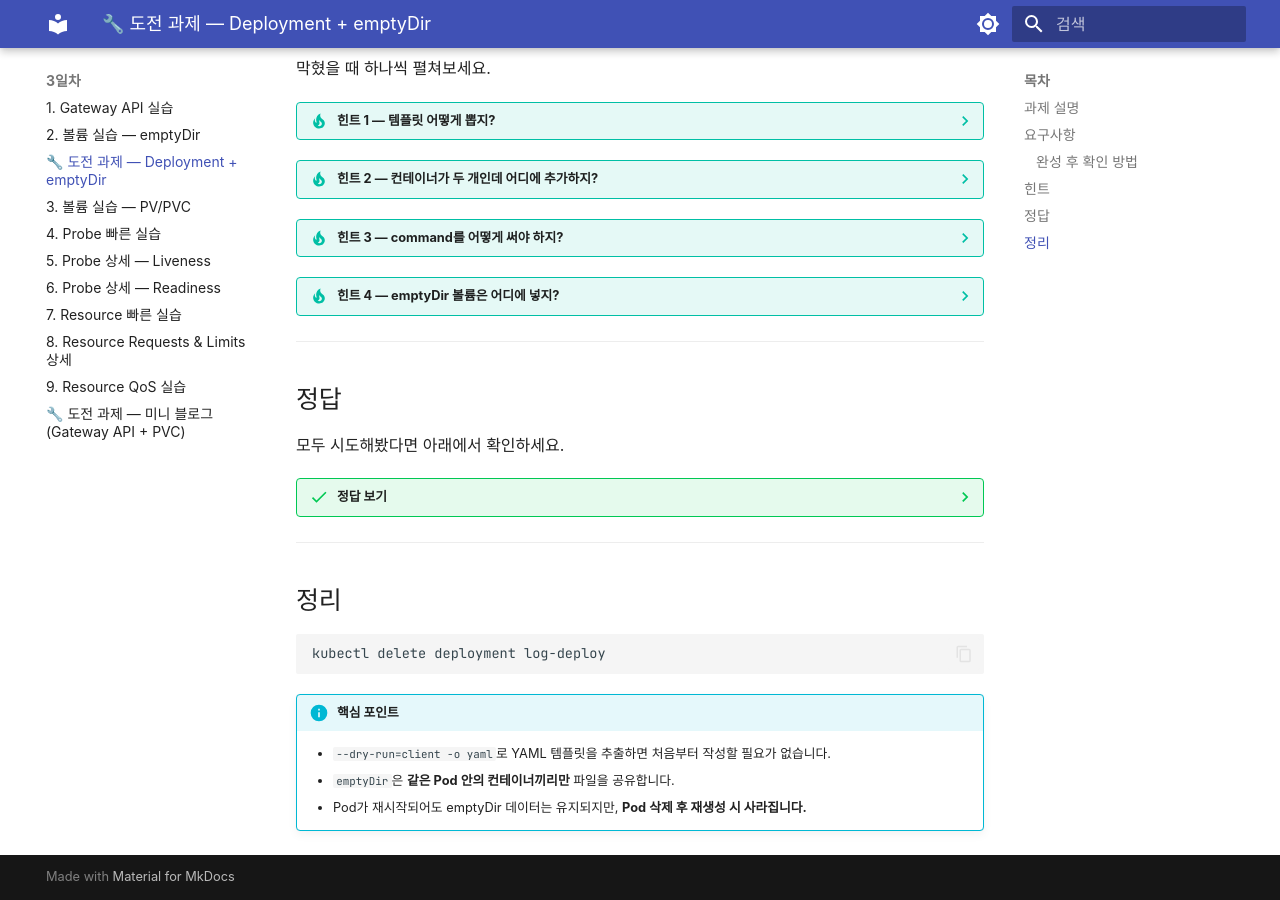
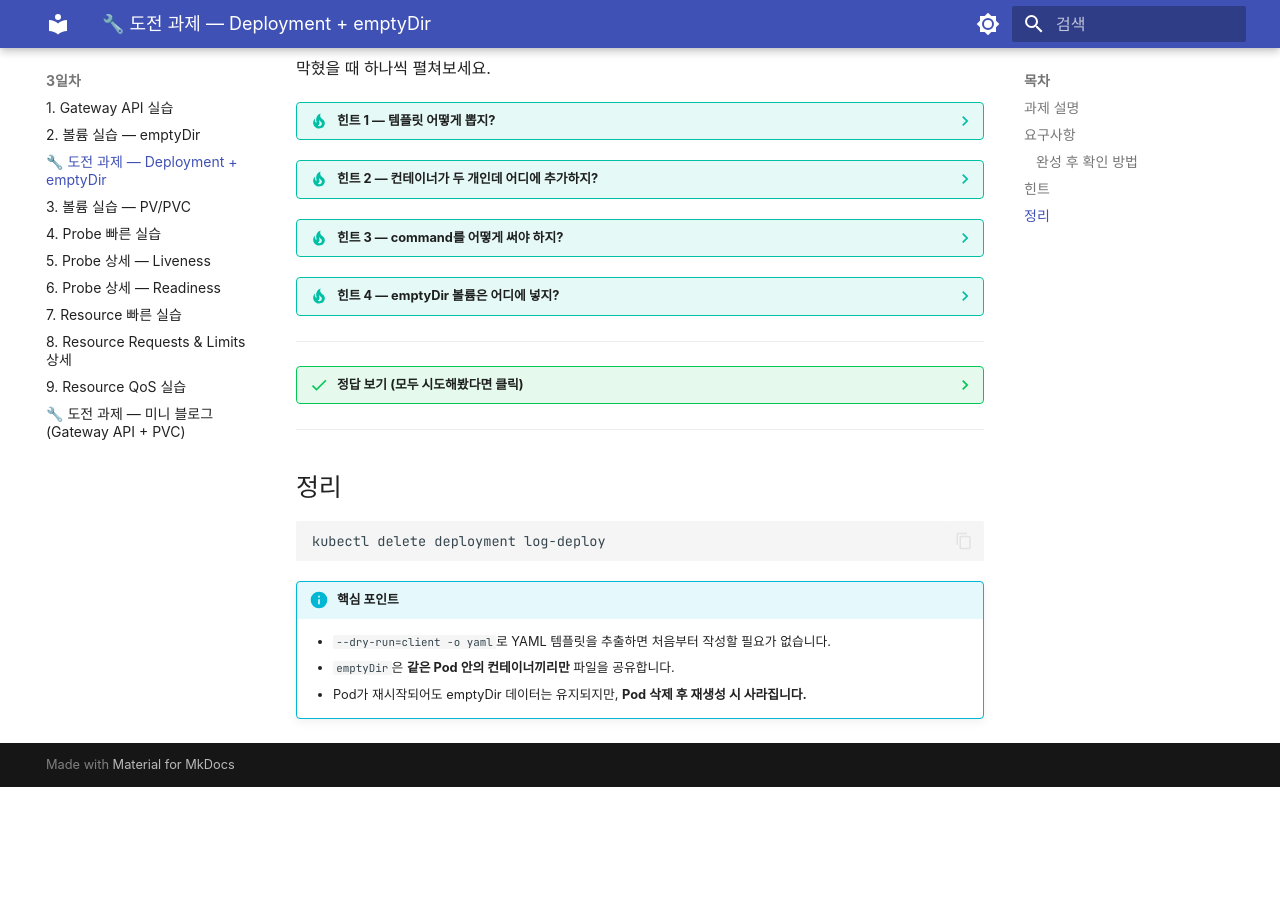
Before and after one commit to skilleat-labs/k8s-for-4days, an MkDocs documentation site: the page built from docs/day3/challenge-emptydir.md, in a window 1280 px wide and 900 px high, scrolled down 1598 px. Built offline with MkDocs 1.6.1 and Material for MkDocs 9.7.7, drawn with Linux system fonts in a browser that asks for light colours; some web fonts are replaced; after the commit the page ends 2385 px from its top, so only the background shows below that.

Commit message:
Hide answer section title — collapse into single details block
Co-Authored-By: Claude Sonnet 4.6 <noreply@anthropic.com>

```diff
--- a/docs/day3/challenge-emptydir.md
+++ b/docs/day3/challenge-emptydir.md
@@ -133,11 +133,7 @@ kubectl logs deploy/log-deploy -c reader
 
 ---
 
-## 정답
-
-모두 시도해봤다면 아래에서 확인하세요.
-
-??? success "정답 보기"
+??? success "정답 보기 (모두 시도해봤다면 클릭)"
 
     **1단계: 템플릿 추출**
 
```
